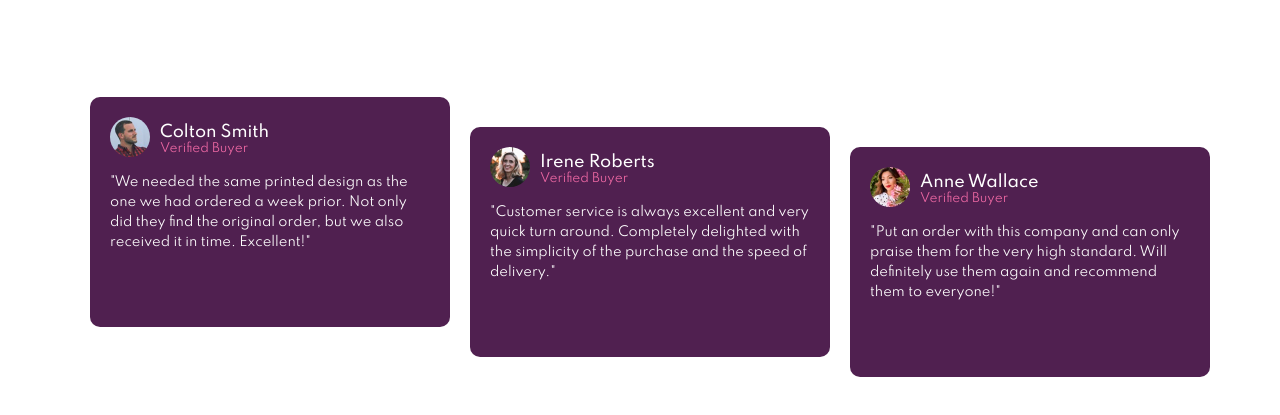
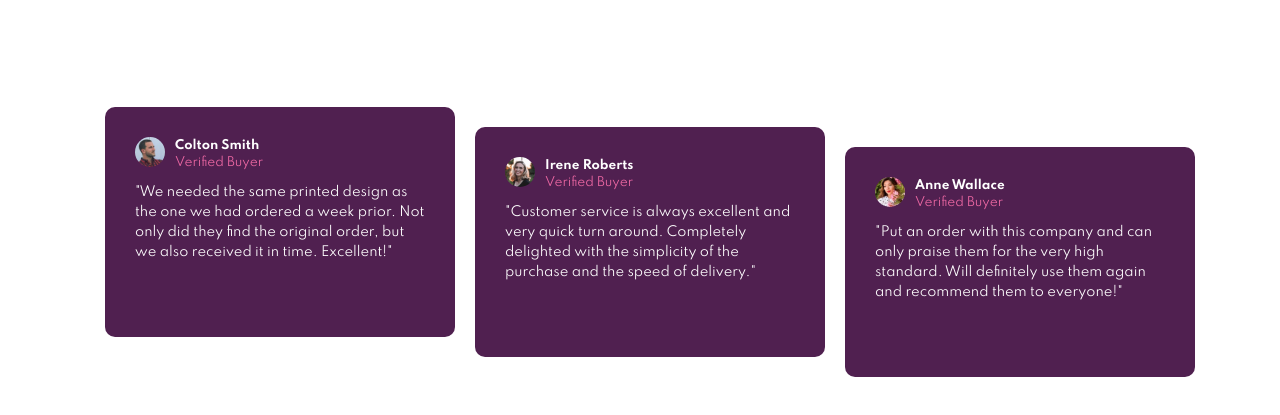
Before and after one commit to danielex1999/Challenge-newbie03, a plain HTML site: page index.html in a window 1280 px wide. Shown: the part 321-736 px from the top of the page. Drawn offline with Linux system fonts and the light colour scheme.

Commit message:
Version 1.0.3

```diff
--- a/css/index.css
+++ b/css/index.css
@@ -94,19 +94,19 @@ body {
 .card-2,
 .card-3 {
   background: var(--VeryDarkMagenta);
-  width: 360px;
+  width: 350px;
   margin-left: 20px;
   color: white;
-  padding: 20px;
+  padding: 30px;
   border-radius: 10px;
   height: 230px;
-  margin-top: 80px;
+  margin-top: 90px;
 }
 .cartas .card-1 img,
 .card-2 img,
 .card-3 img {
   border-radius: 50%;
-  height: 40px;
+  height: 30px;
 }
 .cartas .card-1 .container,
 .card-2 .container,
@@ -121,12 +121,14 @@ body {
   display: flex;
   flex-direction: column;
   justify-content: center;
+  line-height: 1.4;
+
 }
 .cartas .card-1 .container .user h1,
 .card-2 .container .user h1,
 .card-3 .container .user h1 {
-  font-weight: 500;
-  font-size: 16px;
+  font-weight: 700;
+  font-size: 12px;
 }
 .cartas .card-1 .container .user h2,
 .card-2 .container .user h2,
```
